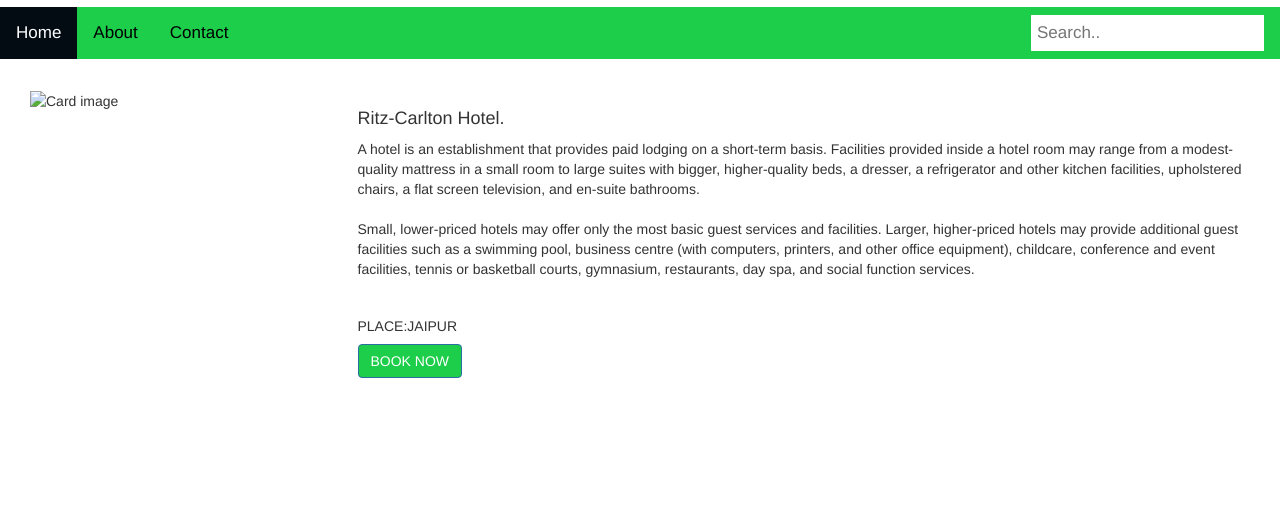
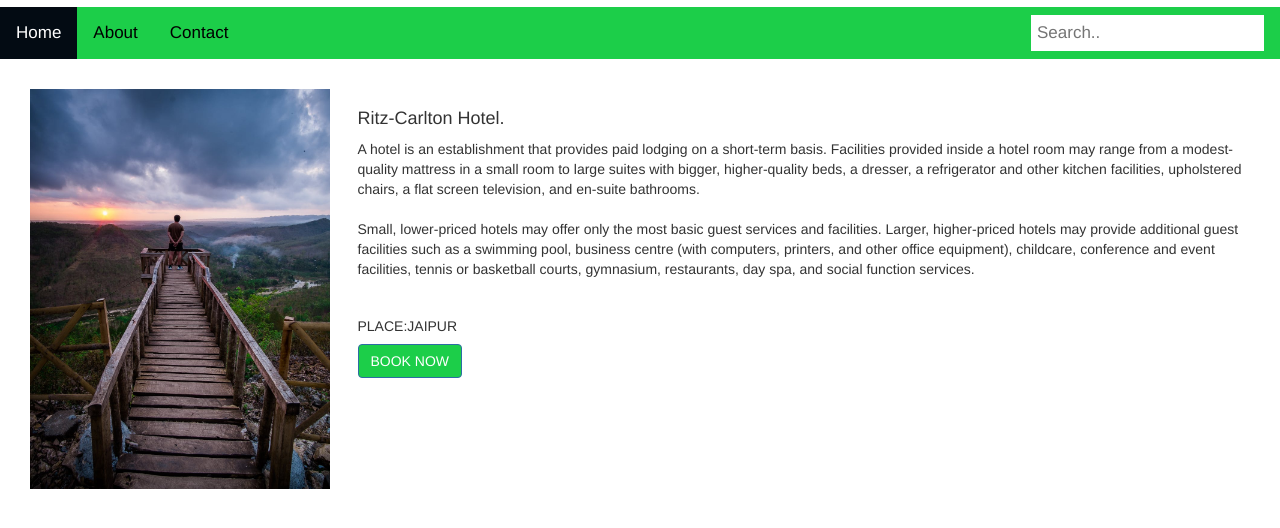
Before and after one commit to akankshamisra1103/MermStackAssignment, a plain HTML site: page Assigment3/viewDetail2.html in a window 1280 px wide. Shown: the part 56-584 px from the top of the page. Drawn offline with nearby package versions, Linux system fonts and the light colour scheme.

Commit message:
Add Assignment

```diff
--- a/Assigment3/viewDetail2.html
+++ b/Assigment3/viewDetail2.html
@@ -24,7 +24,7 @@
 <div class="row">
      <div class="col-md-3">
   <div class="card" style="margin: 30px;"  >
-    <img class="card-img-top" src="hotel8.jpeg" alt="Card image" style="height: 400px;width: 300px;">
+    <img class="card-img-top" src="assest/hotel8.jpeg" alt="Card image" style="height: 400px;width: 300px;">
     <div class="card-body">
     </div>
   </div>
```
Also changed, not shown: Assigment3/viewdetail.html (+1 -1 lines).
